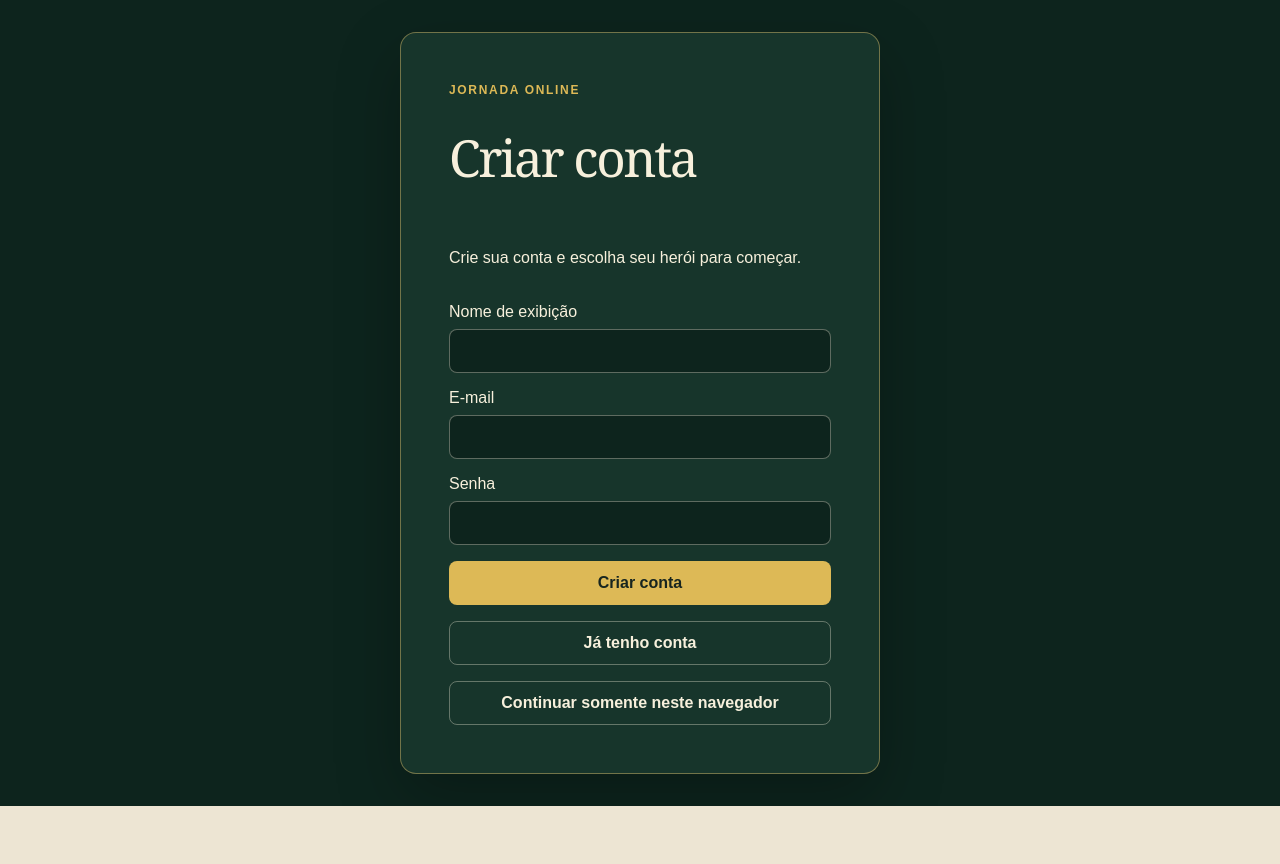
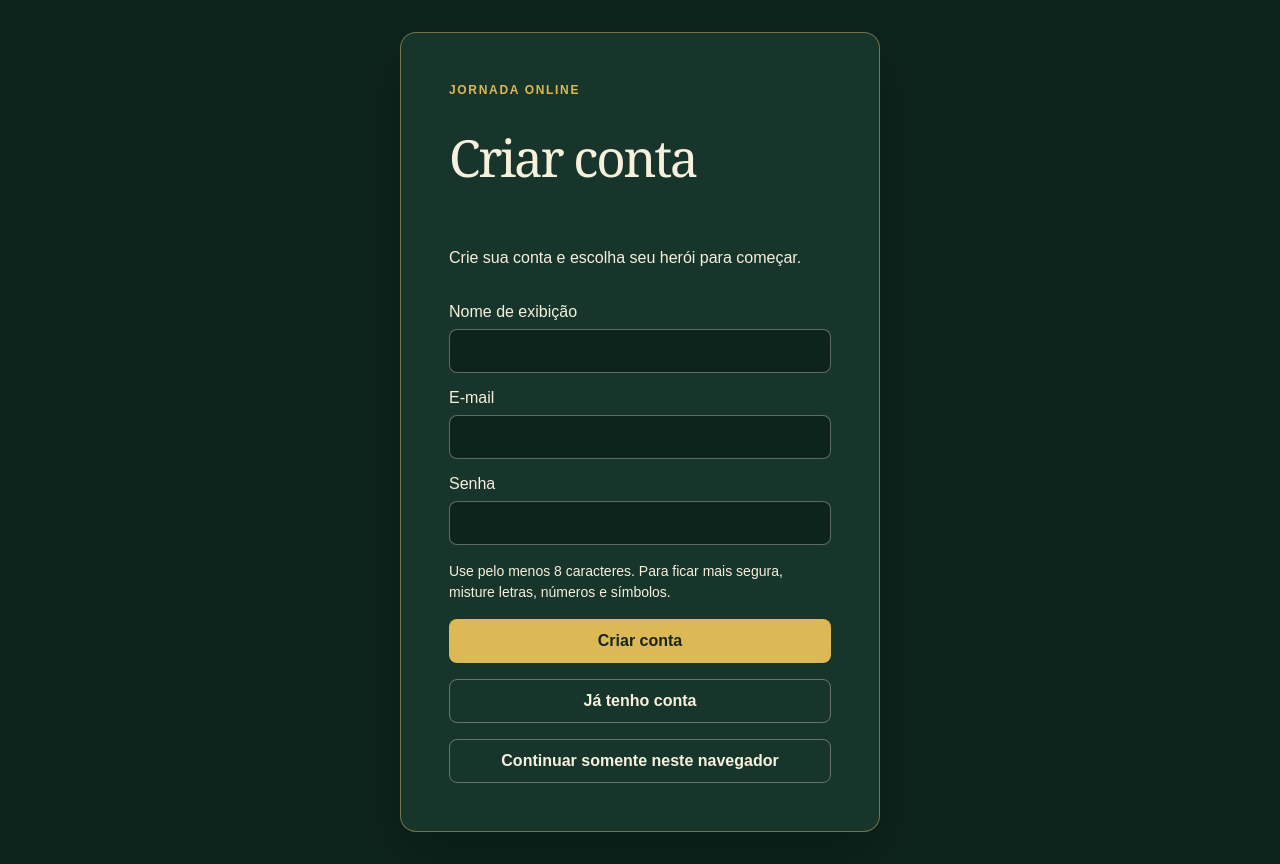
Before and after one commit to CarlosJr30/rpgjovemcristao, a Next.js app in the folder apps/web/: page /auth in a window 1280 px wide. Both pictures are taken after a click on the button "Ainda não tenho conta". Before the commit the page ends 806 px from the top, so only its background shows below. Built offline with nearby package versions, Linux system fonts and the light colour scheme; no server answers.

Commit message:
feat(auth): show password guidance during registration

```diff
--- a/apps/web/features/auth/auth-screen.tsx
+++ b/apps/web/features/auth/auth-screen.tsx
@@ -188,12 +188,19 @@ export function AuthScreen() {
               name="password"
               type="password"
               minLength={mode === 'signUp' ? 8 : undefined}
+              aria-describedby={mode === 'signUp' ? 'password-hint' : undefined}
               autoComplete={
                 mode === 'signIn' ? 'current-password' : 'new-password'
               }
               required
             />
           </label>
+          {mode === 'signUp' && (
+            <span id="password-hint" className={styles.hint}>
+              Use pelo menos 8 caracteres. Para ficar mais segura, misture letras,
+              números e símbolos.
+            </span>
+          )}
           {error && (
             <p className={styles.error} role="alert">
               {error}
--- a/apps/web/features/auth/auth.module.css
+++ b/apps/web/features/auth/auth.module.css
@@ -80,6 +80,13 @@
   color: #d8efc3;
 }
 
+.hint {
+  color: #f7f0dc;
+  font-size: 0.875rem;
+  line-height: 1.5;
+  font-weight: 400;
+}
+
 /* Phone presentation: keep form controls at 16px to avoid focus zoom on iOS. */
 @media (max-width: 800px), (max-width: 1024px) and (pointer: coarse) {
   .page {
```
Also changed, not shown: 2 other files (tests, documents, lock files or other folders).
